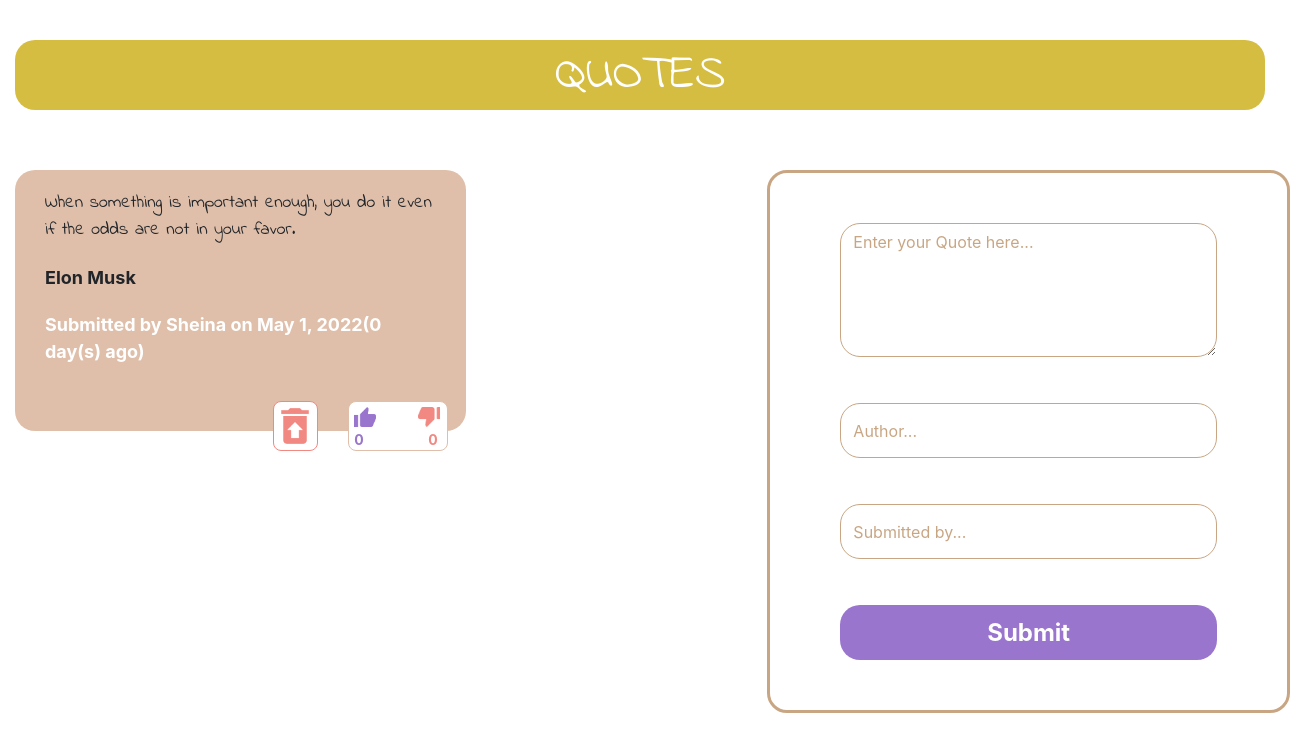
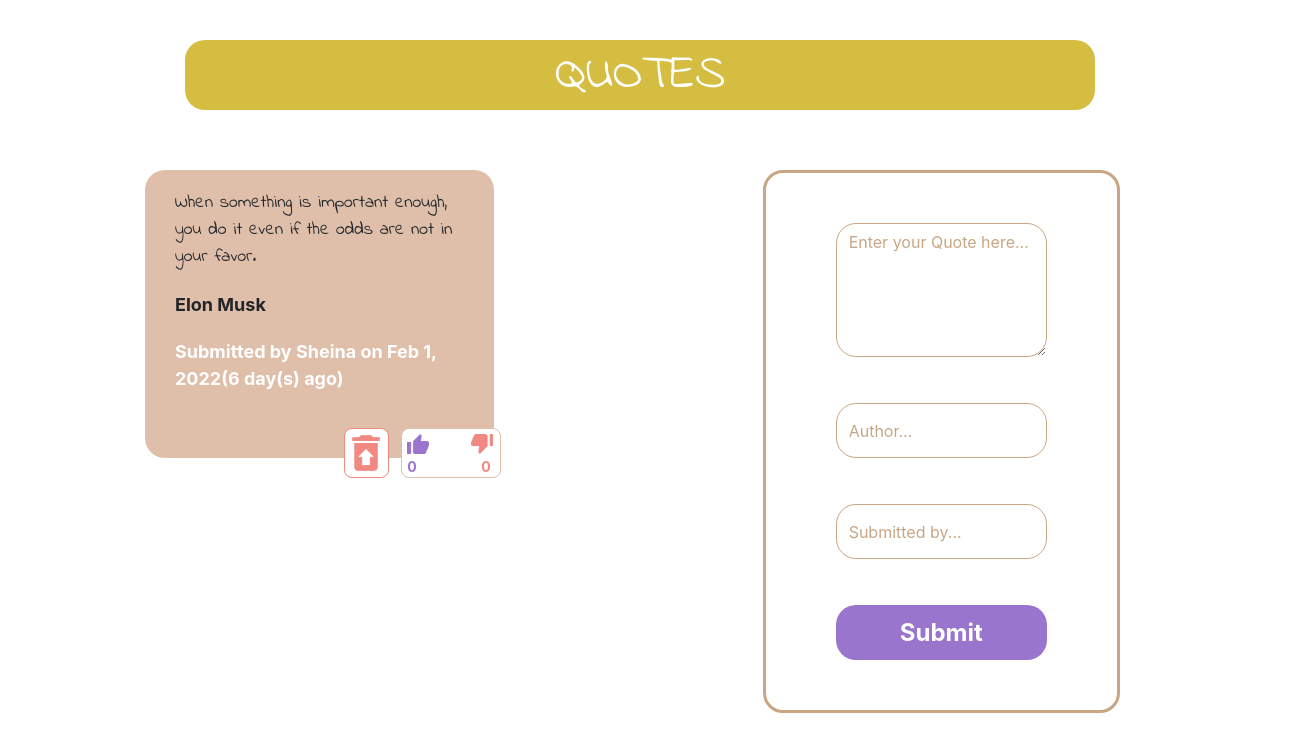
Before and after one commit to SheinaHamisi/Quotes, an Angular app: page / in a window 1280 px wide. Shown: the top 752 px of the page, 1305 px wide, since content can reach past the window. Built offline with nearby package versions, Linux system fonts and the light colour scheme.

Commit message:
added padding to styles,css

```diff
--- a/src/app/quote/quote.component.ts
+++ b/src/app/quote/quote.component.ts
@@ -12,7 +12,7 @@ export class QuoteComponent implements OnInit {
   constructor() { }
 
   quotes:Quotes[] = [
-    new Quotes("When something is important enough, you do it even if the odds are not in your favor.", "Elon Musk", "Sheina", new Date(2022, 4, 1))
+    new Quotes("When something is important enough, you do it even if the odds are not in your favor.", "Elon Musk", "Sheina", new Date(2022, 1, 1))
   ]
 
 
--- a/src/styles.css
+++ b/src/styles.css
@@ -1,2 +1,14 @@
 @import "~bootstrap/dist/css/bootstrap.css";
 @import url('https://fonts.googleapis.com/css2?family=Indie+Flower&display=swap');
+
+/* resets default styles */
+* {
+    margin: 0;
+    padding: 0;
+    box-sizing: border-box;
+}
+
+body{
+    padding-left: 170px;
+    padding-right: 170px;
+}
```
